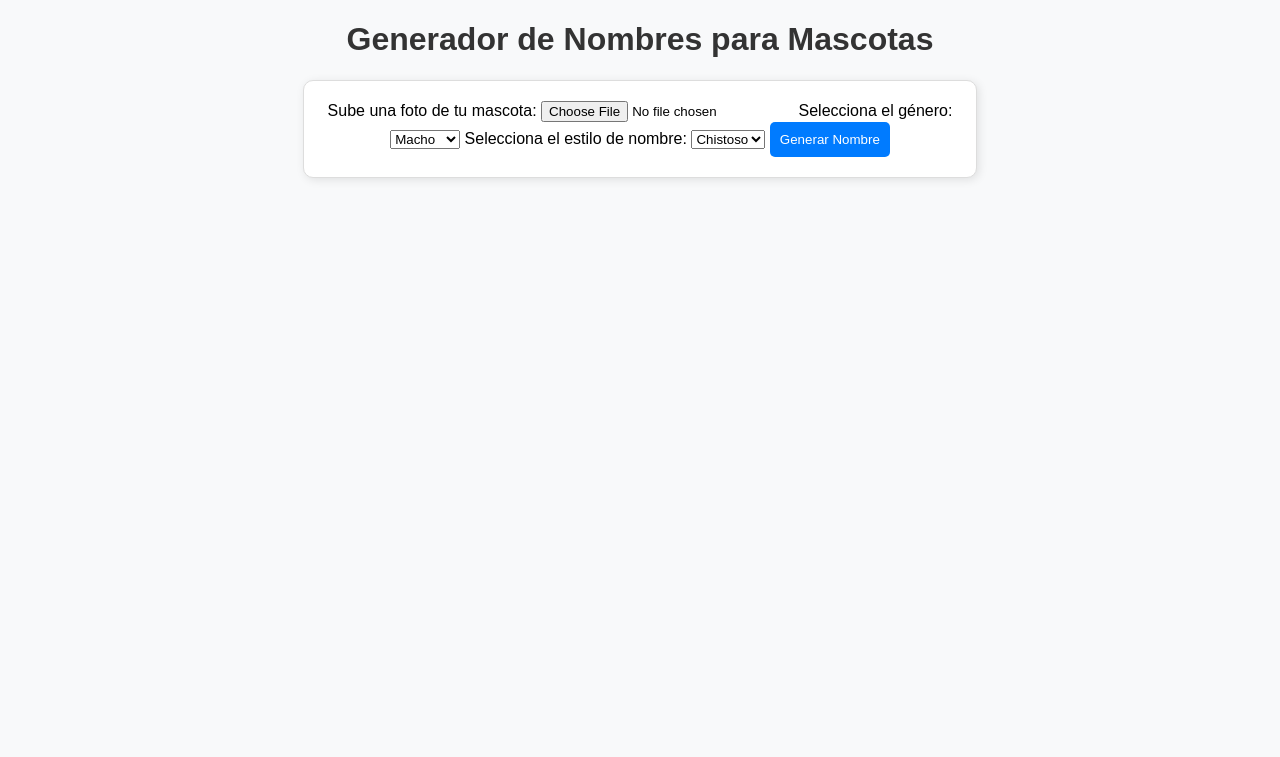
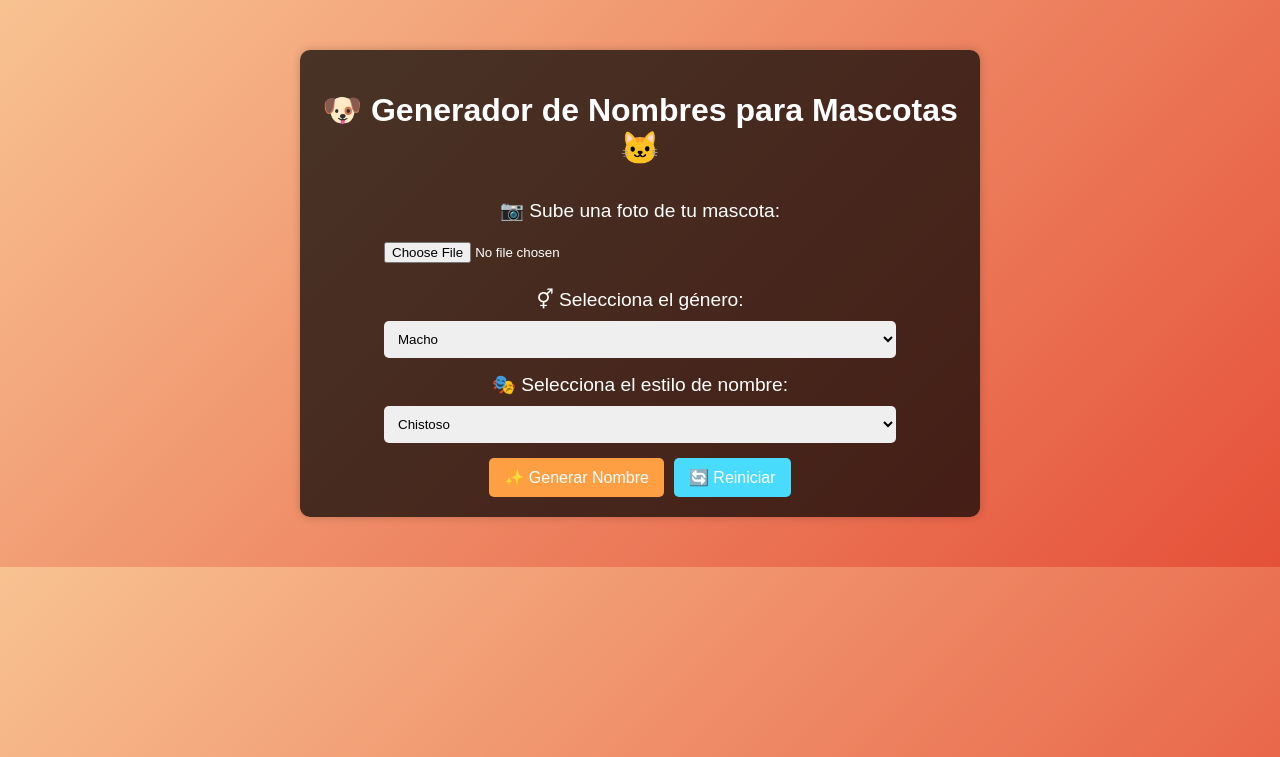
Before and after one commit to xiomara-123/generador-nombres-mascotas, a Flask app: page / in a window 1280 px wide. Shown: the top 757 px of the page. Run offline with Flask 3, Linux system fonts and the light colour scheme.

Commit message:
Actualización del proyecto

```diff
--- a/static/styles.css
+++ b/static/styles.css
@@ -1,32 +1,91 @@
+/* Estilos generales */
 body {
-    font-family: Arial, sans-serif;
-    background-color: #f8f9fa;
+    font-family: 'Arial', sans-serif;
+    background: linear-gradient(135deg, #f8c291, #e55039);
+    color: #fff;
     text-align: center;
+    margin: 0;
+    padding: 0;
 }
 
-h1 {
-    color: #333;
+/* Contenedor principal */
+.container {
+    width: 50%;
+    margin: 50px auto;
+    padding: 20px;
+    background: rgba(0, 0, 0, 0.7);
+    border-radius: 10px;
+    box-shadow: 0 0 10px rgba(0, 0, 0, 0.2);
 }
 
+/* Estilos del formulario */
 form {
-    margin: 20px auto;
-    padding: 20px;
-    border: 1px solid #ddd;
-    background: white;
-    width: 50%;
-    border-radius: 10px;
-    box-shadow: 2px 2px 10px rgba(0, 0, 0, 0.1);
+    display: flex;
+    flex-direction: column;
+    align-items: center;
 }
 
-button {
-    background-color: #007bff;
+label {
+    font-size: 1.2em;
+    margin: 10px 0 5px;
+}
+
+input, select {
+    width: 80%;
+    padding: 10px;
+    margin: 5px 0;
+    border-radius: 5px;
+    border: none;
+}
+
+/* Botones */
+.buttons {
+    display: flex;
+    gap: 10px;
+    margin-top: 10px;
+}
+
+.btn {
+    background-color: #ff9f43;
     color: white;
-    padding: 10px;
+    padding: 10px 15px;
     border: none;
     border-radius: 5px;
+    font-size: 1em;
     cursor: pointer;
 }
 
-button:hover {
-    background-color: #0056b3;
+.btn:hover {
+    background-color: #ff6b6b;
 }
+
+.reset {
+    background-color: #48dbfb;
+}
+
+.reset:hover {
+    background-color: #1dd1a1;
+}
+
+/* Imagen subida */
+img {
+    width: 250px;
+    height: auto;
+    margin-top: 15px;
+    border-radius: 10px;
+    border: 3px solid white;
+}
+
+/* Lista de nombres */
+.name-list {
+    list-style: none;
+    padding: 0;
+}
+
+.name-list li {
+    background: #feca57;
+    color: black;
+    padding: 10px;
+    margin: 5px;
+    border-radius: 5px;
+}
--- a/templates/index.html
+++ b/templates/index.html
@@ -7,40 +7,45 @@
     <link rel="stylesheet" href="{{ url_for('static', filename='styles.css') }}">
 </head>
 <body>
-    <h1>Generador de Nombres para Mascotas</h1>
+    <div class="container">
+        <h1>🐶 Generador de Nombres para Mascotas 🐱</h1>
 
         <form method="POST" enctype="multipart/form-data">
-        <label for="file">Sube una foto de tu mascota:</label>
+            <label for="file">📷 Sube una foto de tu mascota:</label>
             <input type="file" name="file" required>
 
-        <label for="gender">Selecciona el género:</label>
+            <label for="gender">⚥ Selecciona el género:</label>
             <select name="gender">
                 <option value="macho">Macho</option>
                 <option value="hembra">Hembra</option>
             </select>
 
-        <label for="style">Selecciona el estilo de nombre:</label>
+            <label for="style">🎭 Selecciona el estilo de nombre:</label>
             <select name="style">
                 <option value="chistoso">Chistoso</option>
                 <option value="tierno">Tierno</option>
                 <option value="rudo">Rudo</option>
             </select>
 
-        <button type="submit">Generar Nombre</button>
+            <div class="buttons">
+                <button type="submit" class="btn">✨ Generar Nombre</button>
+                <button type="button" class="btn reset" onclick="window.location.reload()">🔄 Reiniciar</button>
+            </div>
         </form>
 
         {% if image_url %}
-        <h2>Imagen subida:</h2>
-        <img src="{{ image_url }}" alt="Imagen de la mascota" width="300">
+            <h2>📌 Imagen subida:</h2>
+            <img src="{{ image_url }}" alt="Imagen de la mascota">
         {% endif %}
 
         {% if nombres_generados %}
-        <h2>Nombres sugeridos:</h2>
-        <ul>
+            <h2>🎉 Nombres sugeridos:</h2>
+            <ul class="name-list">
                 {% for nombre in nombres_generados %}
-                <li>{{ nombre }}</li>
+                    <li>🐾 {{ nombre }}</li>
                 {% endfor %}
             </ul>
         {% endif %}
+    </div>
 </body>
 </html>
```
Also changed, not shown: app.py (line endings or trailing spaces), 1 other file. Lines whose indentation alone changed are shown as unchanged.
